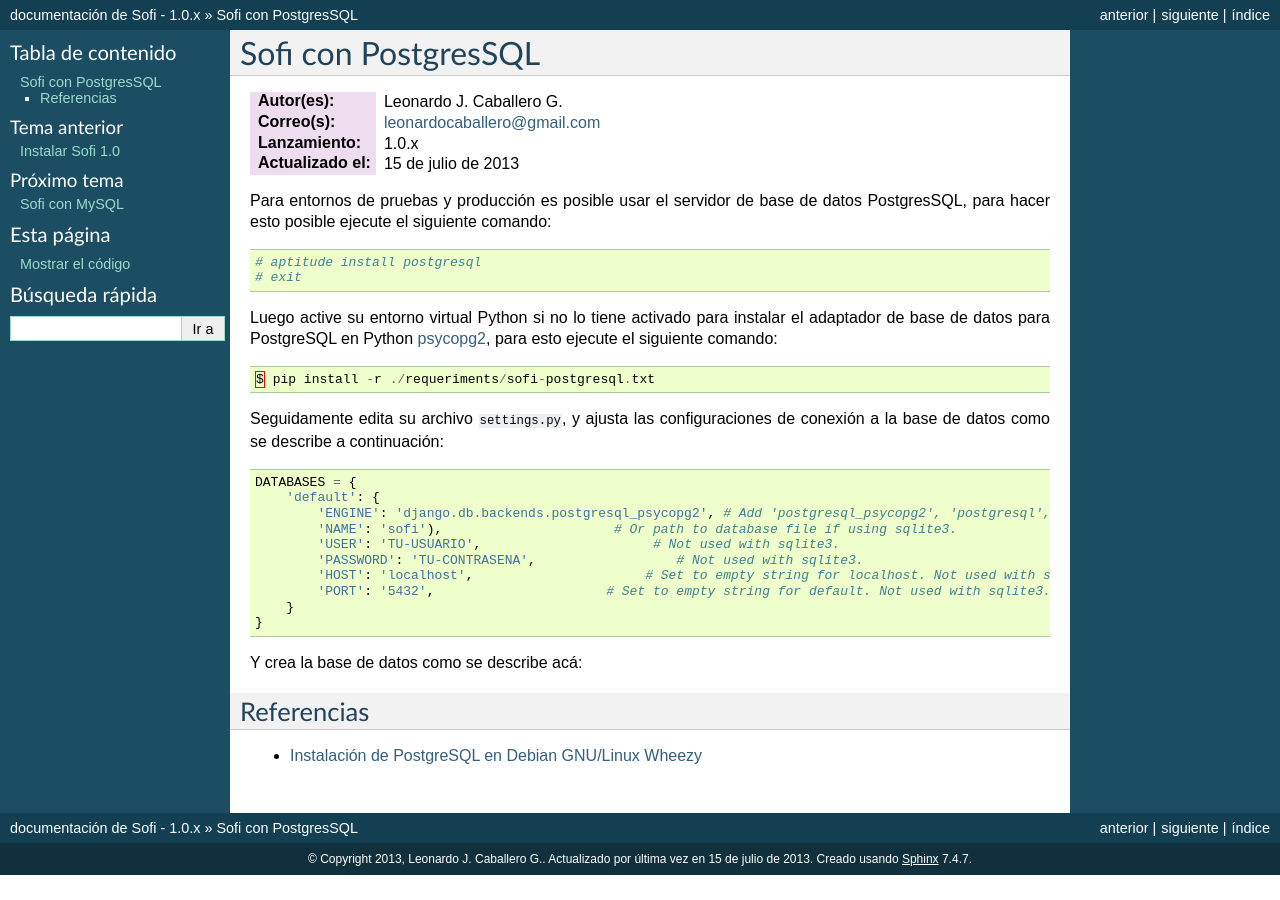
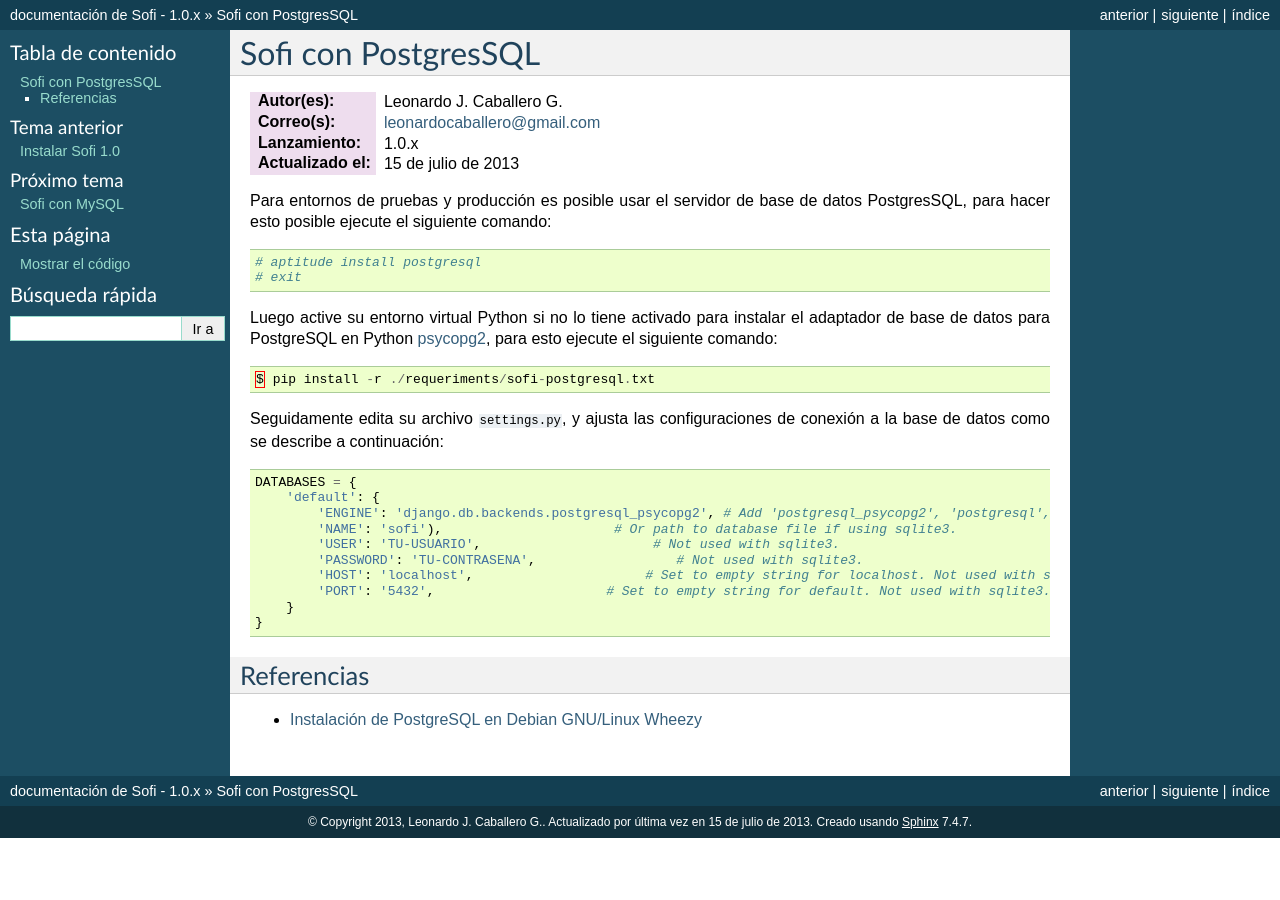
Before and after one commit to Conectivo/sofi, a Sphinx documentation site: the page built from sofi/doc/postgresql.rst, in a window 1280 px wide. Built offline with Sphinx 7.4.7, drawn with Linux system fonts in a browser that asks for light colours.

Commit message:
Actualizar documentacion de postgresql

```diff
--- a/sofi/doc/postgresql.rst
+++ b/sofi/doc/postgresql.rst
@@ -42,9 +42,6 @@
         }
     }
 
-Y crea la base de datos como se describe acá:
-
-
 Referencias
 -----------
 
```
